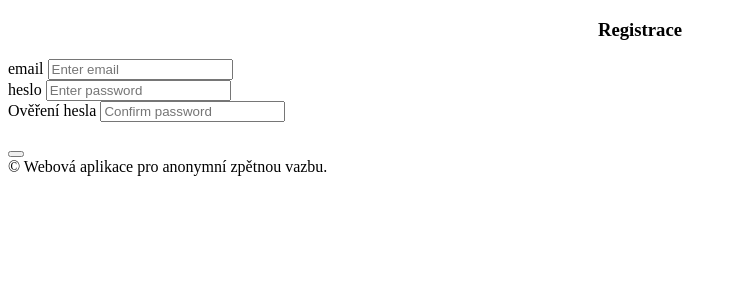
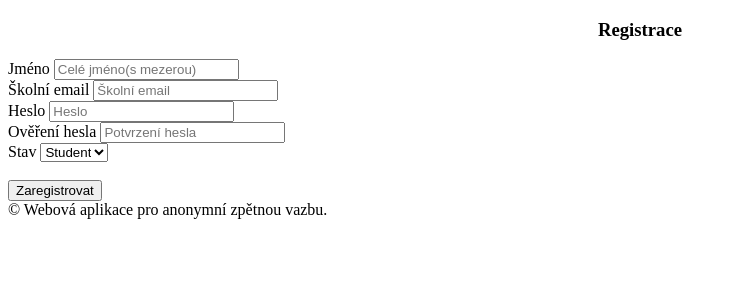
Before and after one commit to KingMaty/maturitni-projekt, a Python web app: template FBapp/website/templates/register.html in a window 1280 px wide. Shown: the part 78-378 px from the top of the page, without its empty margins (0-737 px from the left). Run offline with Jinja, Linux system fonts and the light colour scheme; the template is opened without the code that fills it, so the values that code supplies are empty.

Commit message:
Update register.html

```diff
--- a/FBapp/website/templates/register.html
+++ b/FBapp/website/templates/register.html
@@ -1,40 +1,56 @@
-{% extends "base.html" %} {% block title%}Registrace{% endblock %}
+{% extends "base.html" %}{% block title %}Registrace{% endblock %}
+{% block content %}
 
-{% block content %}
 <form method="POST">
     <h3 align="center">Registrace</h3>
     <div class="form-group">
+        <label for="fullname">Jméno</label>
+        <input
+            type="text"
+            class="form-control"
+            id="name"
+            name="name"
+            placeholder="Celé jméno(s mezerou)"
+        />
+    </div>
     <div class="form-group">
-            <label for="email">email</label>
+        <label for="email">Školní email</label>
         <input
             type="email"
             class="form-control"
             id="email"
-                name="eamil"
-                placeholder="Enter email"
+            name="email"
+            placeholder="Školní email"
         />
     </div>
     <div class="form-group">
-        <label for="password1">heslo</label>
+        <label for="password1">Heslo</label>
         <input
-            type="text"
+            type="password"
             class="form-control"
             id="password1"
             name="password1"
-            placeholder="Enter password"
+            placeholder="Heslo"
         />
     </div>
     <div class="form-group">
         <label for="password2">Ověření hesla</label>
         <input
-            type="text"
+            type="password"
             class="form-control"
             id="password2"
             name="password2"
-            placeholder="Confirm password"
+            placeholder="Potvrzení hesla"
         />
     </div>
+    <div class="form-group">
+        <label for="status">Stav</label>
+        <select class="form-control" id="status" name="status">
+            <option value="student">Student</option>
+            <option value="teacher">Učitel</option>
+        </select>
+    </div>
     <br />
-    <button type="submit" class="btn btn-primary"></button>
+    <button type="submit" class="btn btn-primary">Zaregistrovat</button>
 </form>
 {% endblock %}
```
Lines whose indentation alone changed are shown as unchanged.
